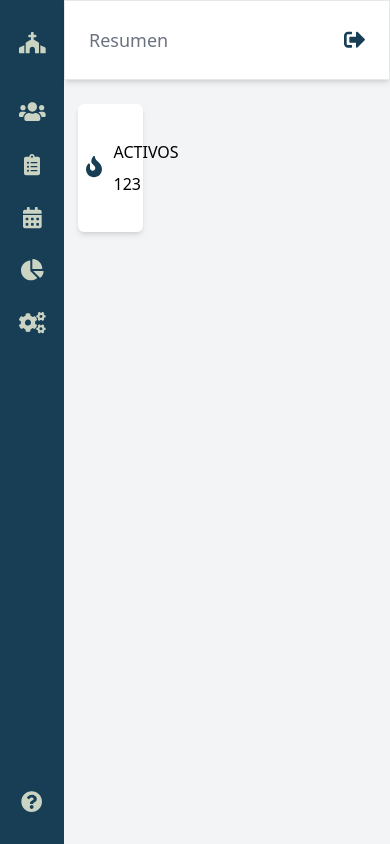
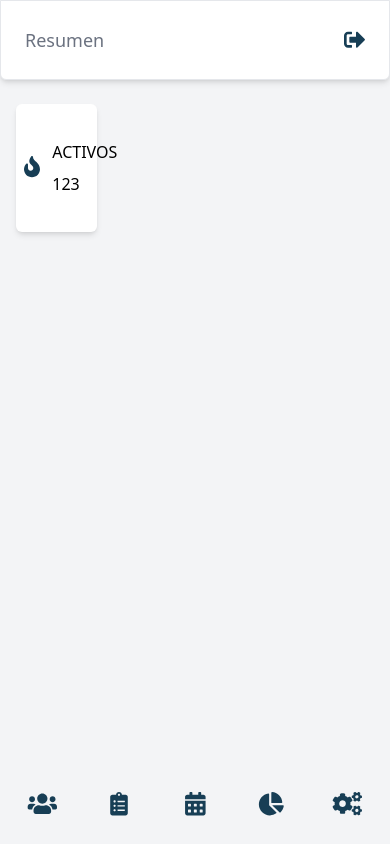
Before and after one commit to javierdillon21/S.A.M, a Next.js app: page / in a window 390 px wide. Built offline with nearby package versions, Linux system fonts and the light colour scheme; what urql would draw is missing.

Commit message:
UI mejorada (menu sticky)- responsive design empezado

```diff
--- a/components/header.tsx
+++ b/components/header.tsx
@@ -3,8 +3,8 @@ import React from "react";
 
 export default function Header(props: { title_page?: string }) {
   return (
-    <div className="flex flex-row h-20 w-full items-center justify-between bg-white shadow-md border-b border px-6">
-      <span className="flex text-lg font-normal text-gray-500">
+    <div className="flex sticky top-0 flex-row h-20 w-full items-center justify-between bg-white shadow-md border-b border px-6 rounded-b-md">
+      <span className="flex text-lg font-medium text-gray-500">
         {props.title_page}
       </span>
       <span>
--- a/components/menu.tsx
+++ b/components/menu.tsx
@@ -4,33 +4,48 @@ import React from "react";
 
 export default function Menu() {
   return (
-    <div className="flex flex-col h-full w-16 items-center bg-primary-100 py-5 text-tertiary-100">
-      <span className="flex w-4/5 h-auto items-center justify-center py-3 mb-6">
+    <div className="flex flex-row sticky bottom-0 inset-x-0 px-1 h-20 text-primary-100 bg-gray-100 sm:flex-col sm:sticky sm:left-0 sm:top-0 sm:bottom-0 sm:h-screen sm:w-16 sm:bg-primary-100 sm:py-5 sm:text-tertiary-100">
+      <span className="hidden sm:flex sm:w-4/5 h-auto sm:items-center sm:justify-center sm:py-3 sm:mb-6">
         <Link href={"/"}>
           <FontAwesomeIcon icon="church" size="lg" className="text-current" />
         </Link>
       </span>
-      <div className="grid grid-cols-1 h-64 w-4/5 items-center justify-items-center gap-2">
+      <div
+        className="grid grid-cols-5 w-full
+        sm:grid-cols-1 sm:h-64 sm:w-4/5 items-center justify-items-center sm:gap-2"
+      >
         <Link href={"/members"}>
-          <FontAwesomeIcon icon="users" size="lg" className="text-current" />
+          <FontAwesomeIcon
+            icon="users"
+            size="lg"
+            className="text-current scale-110"
+          />
         </Link>
         <FontAwesomeIcon
           icon="clipboard-list"
           size="lg"
-          className="text-current"
+          className="text-current scale-110"
         />
         <FontAwesomeIcon
           icon="calendar-alt"
           size="lg"
-          className="text-current"
+          className="text-current scale-110"
         />
-        <FontAwesomeIcon icon="chart-pie" size="lg" className="text-current" />
+        <FontAwesomeIcon
+          icon="chart-pie"
+          size="lg"
+          className="text-current scale-110"
+        />
 
         <Link href={"/settings"}>
-          <FontAwesomeIcon icon="cogs" size="lg" className="text-current" />
+          <FontAwesomeIcon
+            icon="cogs"
+            size="lg"
+            className="text-current scale-110"
+          />
         </Link>
       </div>
-      <span className="flex flex-1 w-4/5 items-center justify-center py-3">
+      <span className="hidden sm:flex sm:flex-1 sm:w-4/5 sm:items-center sm:justify-center sm:py-3">
         <FontAwesomeIcon
           icon="question-circle"
           size="lg"
--- a/components/uploadTakePhoto.tsx
+++ b/components/uploadTakePhoto.tsx
@@ -7,6 +7,7 @@ import React, {
 } from "react";
 import Input from "./input";
 import Image from "next/image";
+import { FontAwesomeIcon } from "@fortawesome/react-fontawesome";
 
 export default function UploadTakePhoto() {
   const [image, setImage] = useState<null | ArrayBuffer | string>(
@@ -19,15 +20,20 @@ export default function UploadTakePhoto() {
     reader.onload = () => {
       if (reader.readyState === 2) {
         setImage(reader.result);
-        reader.abort();
       }
     };
     if (e.target.files) reader.readAsDataURL(e.target.files[0]);
   }
 
   return (
-    <div className="flex flex-col items-center">
-      <Image src={image as string} width={141.6} height={166.8} />
+    <div className="flex flex-col items-center gap-y-5">
+      <Image
+        src={image as string}
+        width={141.6}
+        height={166.8}
+        alt="fotografía_miembro"
+      />
+      <div className="flex flex-row gap-x-2 justify-center items-center">
         <input
           type="file"
           placeholder="Subir imagen"
@@ -35,15 +41,25 @@ export default function UploadTakePhoto() {
           accept="image/*"
           className="flex text-sm text-slate-500
       file:mr-4 file:py-1 file:px-2
-      file:rounded-md file:border
+      file:rounded-md file:border-0
       file:text-sm file:font-semibold
-      file:bg-secondary-50 file:text-white
+      file:bg-secondary-50 file:text-tertiary-100
       hover:file:bg-secondary-100 file:placeholder-shown:
     "
         ></input>
-      <button onClick={() => setImage("/../public/image_profile.png")}>
-        Eliminar foto
+        <button
+          onClick={(e) => {
+            e.preventDefault();
+            setImage("/../public/image_profile.png");
+          }}
+        >
+          <FontAwesomeIcon
+            icon="trash"
+            size="1x"
+            className="text-current text-slate-500"
+          />
         </button>
+      </div>
     </div>
   );
 }
--- a/pages/_app.tsx
+++ b/pages/_app.tsx
@@ -12,7 +12,7 @@ const client = createClient({
 function MyApp({ Component, pageProps }: AppProps) {
   return (
     <Provider value={client}>
-      <div className="flex flex-row w-screen h-screen bg-gray-100">
+      <div className="flex flex-col-reverse sm:flex-row min-h-screen bg-gray-100">
         <Menu />
         <Component {...pageProps} />
       </div>
--- a/tailwind.config.js
+++ b/tailwind.config.js
@@ -12,11 +12,14 @@ module.exports = {
           100: "#173E55",
         },
         secondary: {
-          50: "#FF7A27",
-          100: "#EC7023",
+          50: "#E5652A",
+          100: "#E5652A",
         },
         tertiary: {
-          100: "#CBD4C2",
+          100: "#FFFFFC",
+        },
+        quaternary: {
+          100: "#8D7471",
         },
       },
     },
```
Also changed, not shown: components/createMemberTemplate.tsx (+99 -75 lines). Lines whose indentation alone changed are shown as unchanged.
